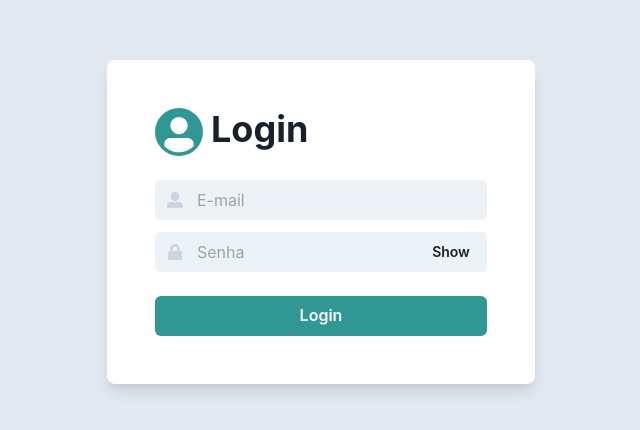
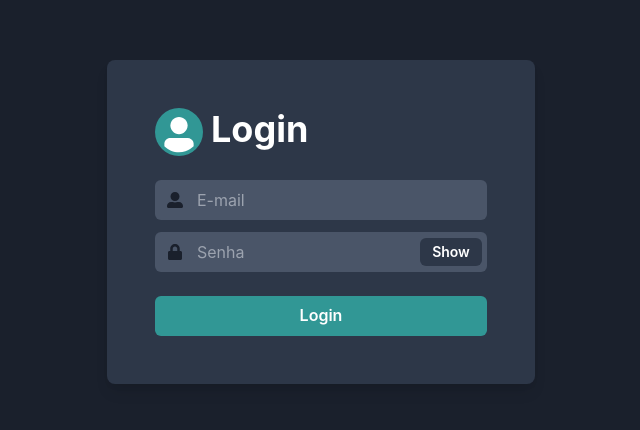
Before and after one commit to BrunoReCarmo/Crud-Energizou, a React (Create React App) app in the folder client/: page / in a window 1280 px wide. Shown: the part 178-608 px from the top of the page, without its empty margins (319-959 px from the left). Built offline with nearby package versions, Linux system fonts and the light colour scheme.

Commit message:
Tema do componente Login (#56)

```diff
--- a/client/src/components/login/LoginForms.jsx
+++ b/client/src/components/login/LoginForms.jsx
@@ -1,5 +1,5 @@
-import React, { useState, useEffect } from 'react';
-import { useNavigate } from 'react-router-dom';
+import React, { useState, useEffect } from "react";
+import { useNavigate } from "react-router-dom";
 import {
   Flex,
   Heading,
@@ -14,7 +14,7 @@ import {
   Avatar,
 } from "@chakra-ui/react";
 import { FaUserAlt, FaLock } from "react-icons/fa";
-import { routes } from '../../api';
+import { routes } from "../../api";
 
 const CFaUserAlt = chakra(FaUserAlt);
 const CFaLock = chakra(FaLock);
@@ -87,16 +87,16 @@ const LoginForm = () => {
       height="100vh"
       justifyContent="center"
       alignItems="center"
-            backgroundColor="gray.200"
+      backgroundColor="gray.800"
     >
       <Flex
         flexDirection="column"
         p={12}
         borderRadius={8}
         boxShadow="lg"
-                backgroundColor="white"
+        backgroundColor="gray.700"
       >
-                <Heading mb={6}>
+        <Heading mb={6} color="white">
           <Avatar bg="teal.500" mr="2" />
           Login
         </Heading>
@@ -108,7 +108,7 @@ const LoginForm = () => {
             top="1rem"
             right="1rem"
             rounded="lg"
-                        variant='left-accent'
+            variant="left-accent"
           >
             <AlertIcon />
             {loginError}
@@ -117,9 +117,11 @@ const LoginForm = () => {
         <InputGroup>
           <InputLeftElement
             pointerEvents="none"
-                        children={<CFaUserAlt color="gray.300" />}
+            children={<CFaUserAlt color="gray.800" />}
           />
           <Input
+            backgroundColor="gray.600"
+            color="white"
             type="email"
             placeholder="E-mail"
             variant="filled"
@@ -132,10 +134,12 @@ const LoginForm = () => {
           <InputLeftElement
             pointerEvents="none"
             color="gray.300"
-                        children={<CFaLock color="gray.300" />}
+            children={<CFaLock color="gray.800" />}
           />
           <Input
             type={showPassword ? "text" : "password"}
+            backgroundColor="gray.600"
+            color="white"
             placeholder="Senha"
             variant="filled"
             mb={6}
@@ -143,7 +147,13 @@ const LoginForm = () => {
             onChange={(e) => setPassword(e.target.value)}
           />
           <InputRightElement width="4.5rem">
-                        <Button h="1.75rem" size="sm" onClick={handleShowClick}>
+            <Button
+              h="1.75rem"
+              backgroundColor="gray.700"
+              color="white"
+              size="sm"
+              onClick={handleShowClick}
+            >
               {showPassword ? "Hide" : "Show"}
             </Button>
           </InputRightElement>
```
Lines whose indentation alone changed are shown as unchanged.
